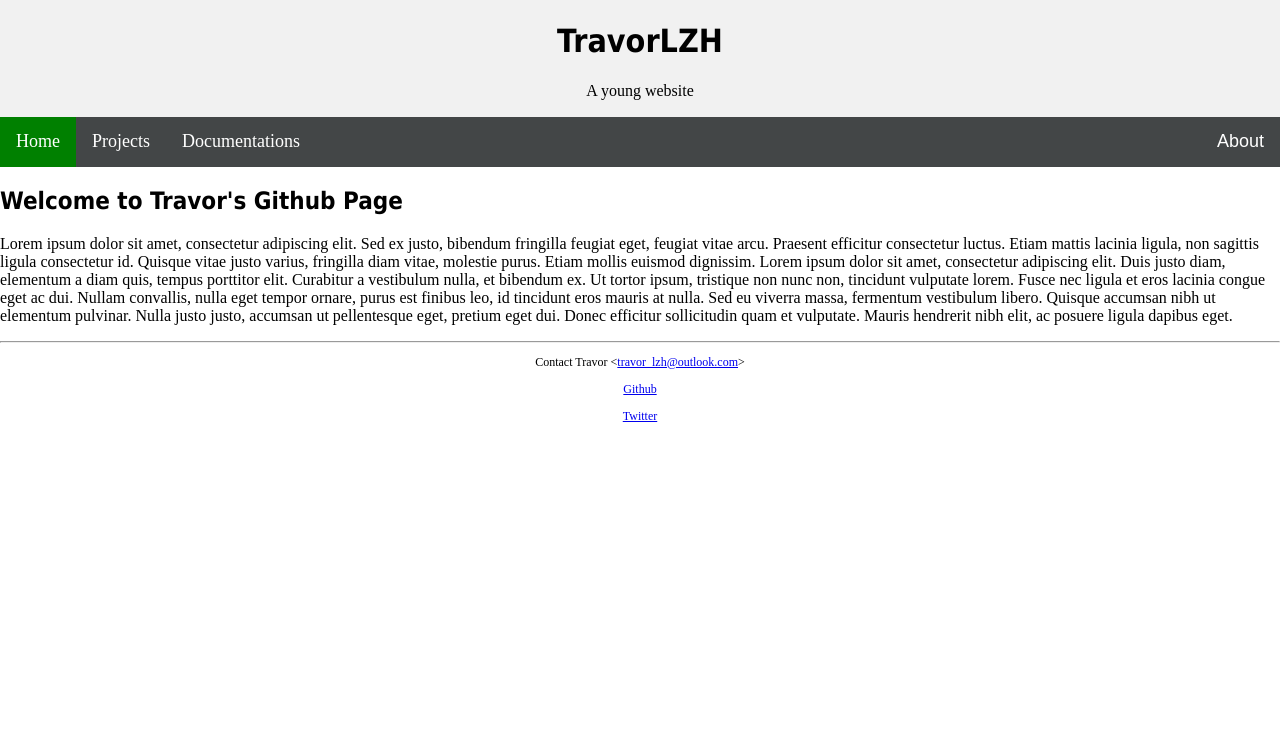
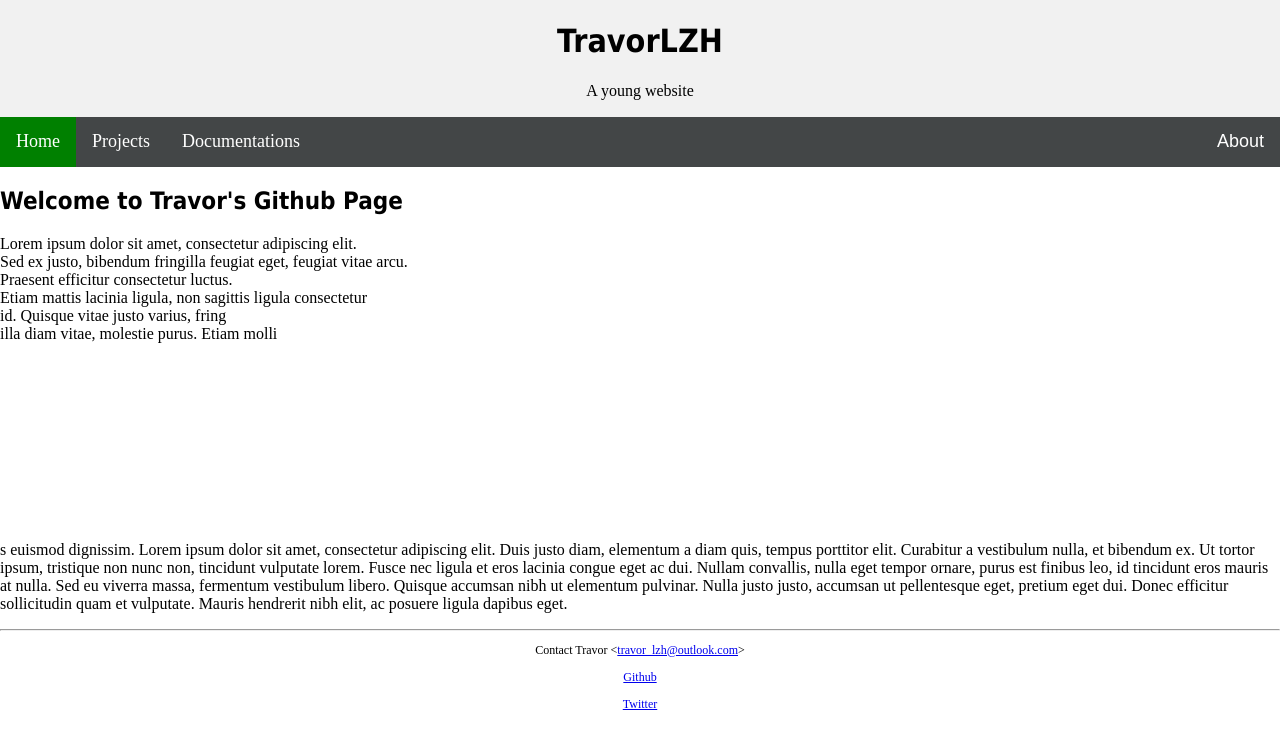
Before and after one commit to TravorLZH/travorlzh.github.io-old, a Jekyll site: the page built from index.html, in a window 1280 px wide. Shown: the top 749 px of the page. Built offline with Jekyll 4.4.1, drawn with Linux system fonts in a browser that asks for light colours.

Commit message:
Updated projects.html

```diff
--- a/_layouts/default.html
+++ b/_layouts/default.html
@@ -43,12 +43,12 @@
 			{{ content }}
 		</div>
 		<hr/>
-		<base href="footer">
+		<span id="footer">
 			<div class="footer">
 				<p>Contact Travor &#060;<a href="mailto:travor_lzh@outlook.com">travor_lzh@outlook.com</a>&#062;</p>
 				<p><a href="https://github.com/TravorLZH">Github</a></p>
 				<p><a href="https://twitter.com/Travor_LZH">Twitter</a></p>
 			</div>
-		</base>
+		</span>
 	</body>
 </html>
--- a/index.html
+++ b/index.html
@@ -4,4 +4,4 @@ mtitle: Welcome to Travor's Github Page
 layout: default
 nav: 0
 ---
-<p>Lorem ipsum dolor sit amet, consectetur adipiscing elit. Sed ex justo, bibendum fringilla feugiat eget, feugiat vitae arcu. Praesent efficitur consectetur luctus. Etiam mattis lacinia ligula, non sagittis ligula consectetur id. Quisque vitae justo varius, fringilla diam vitae, molestie purus. Etiam mollis euismod dignissim. Lorem ipsum dolor sit amet, consectetur adipiscing elit. Duis justo diam, elementum a diam quis, tempus porttitor elit. Curabitur a vestibulum nulla, et bibendum ex. Ut tortor ipsum, tristique non nunc non, tincidunt vulputate lorem. Fusce nec ligula et eros lacinia congue eget ac dui. Nullam convallis, nulla eget tempor ornare, purus est finibus leo, id tincidunt eros mauris at nulla. Sed eu viverra massa, fermentum vestibulum libero. Quisque accumsan nibh ut elementum pulvinar. Nulla justo justo, accumsan ut pellentesque eget, pretium eget dui. Donec efficitur sollicitudin quam et vulputate. Mauris hendrerit nibh elit, ac posuere ligula dapibus eget.</p>
+<p>Lorem ipsum dolor sit amet, consectetur adipiscing elit.<br/>Sed ex justo, bibendum fringilla feugiat eget, feugiat vitae arcu.<br/> Praesent efficitur consectetur luctus.<br/> Etiam mattis lacinia ligula, non sagittis ligula consectetur<br/> id. Quisque vitae justo varius, fring<br/>illa diam vitae, molestie purus. Etiam molli<br/><br/><br/><br/><br/><br/><br/><br/><br/><br/><br/><br/>s euismod dignissim. Lorem ipsum dolor sit amet, consectetur adipiscing elit. Duis justo diam, elementum a diam quis, tempus porttitor elit. Curabitur a vestibulum nulla, et bibendum ex. Ut tortor ipsum, tristique non nunc non, tincidunt vulputate lorem. Fusce nec ligula et eros lacinia congue eget ac dui. Nullam convallis, nulla eget tempor ornare, purus est finibus leo, id tincidunt eros mauris at nulla. Sed eu viverra massa, fermentum vestibulum libero. Quisque accumsan nibh ut elementum pulvinar. Nulla justo justo, accumsan ut pellentesque eget, pretium eget dui. Donec efficitur sollicitudin quam et vulputate. Mauris hendrerit nibh elit, ac posuere ligula dapibus eget.</p>
```
